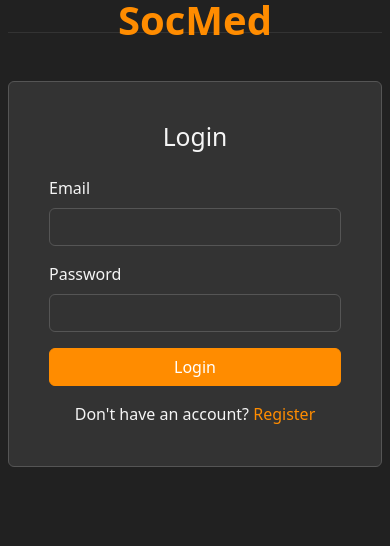
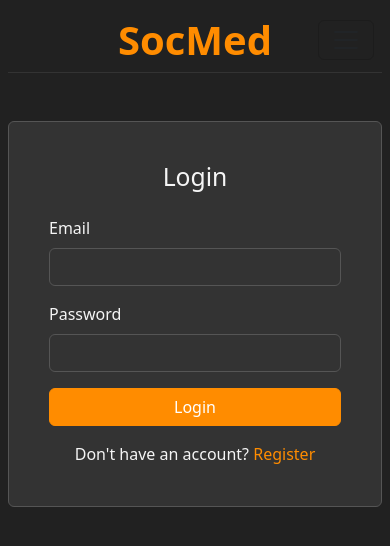
Before and after one commit to ericchong0715/capstone-project, a React (Vite) app in the folder socmed/: page /login in a window 390 px wide. Shown: the top 546 px of the page. Built offline with nearby package versions, Linux system fonts and the light colour scheme; no server answers.

Commit message:
feat: Make navbar responsive

```diff
--- a/socmed/src/components/Navbar.jsx
+++ b/socmed/src/components/Navbar.jsx
@@ -20,6 +20,9 @@
           </Link>
         </div>
         {/* Right side: Collapsible menu with user/login/register */}
+        <button className="navbar-toggler" type="button" data-bs-toggle="collapse" data-bs-target="#nav" aria-controls="nav" aria-expanded="false" aria-label="Toggle navigation">
+          <span className="navbar-toggler-icon"></span>
+        </button>
         <div id="nav" className="collapse navbar-collapse">
           <ul className="navbar-nav ms-auto">
             {!user && (
```
